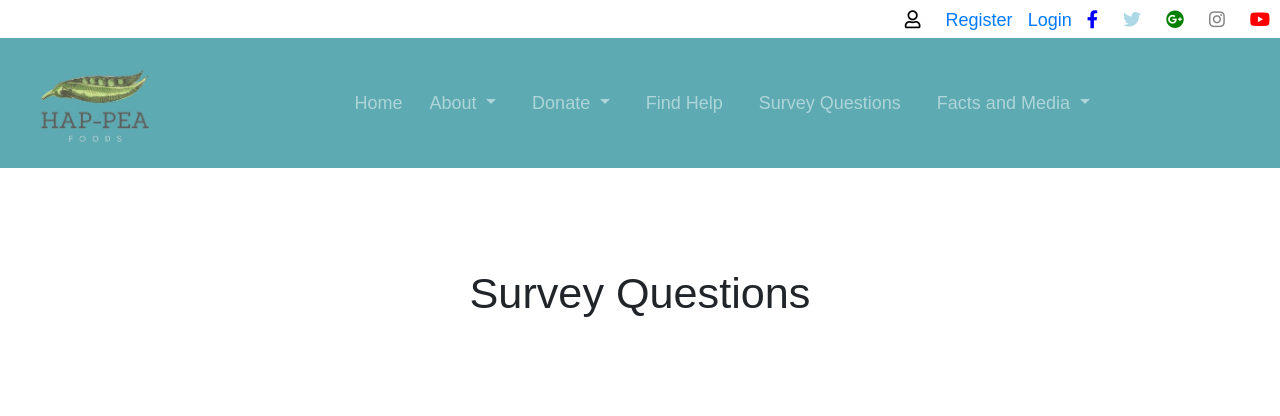
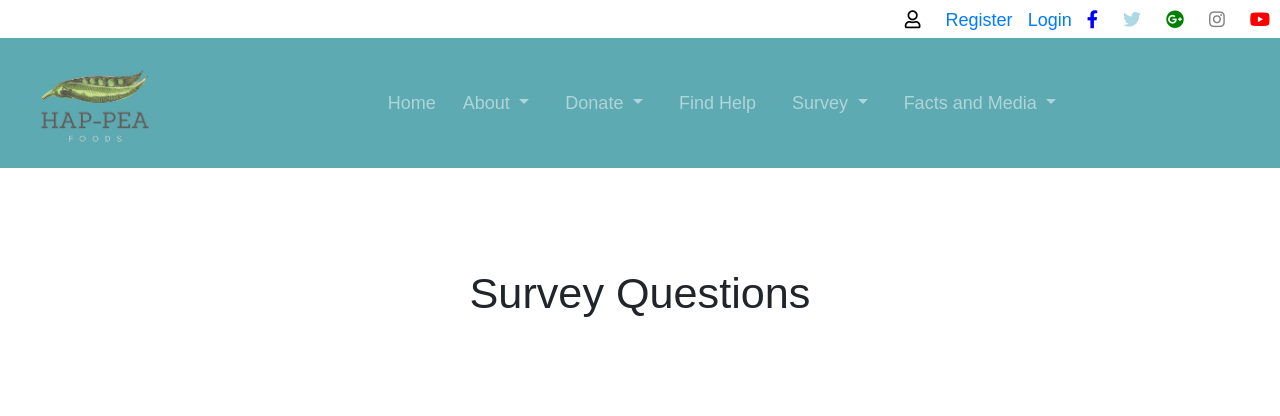
Before and after one commit to dmjefe/hap_pea_foods, a Django app: page /survey/list in a window 1280 px wide. Shown: the top 416 px of the page. Run offline with Django 3.2, Linux system fonts and the light colour scheme; data comes from the database, SQL or seed files in the repository; some libraries are stand-ins or nearby versions.

Commit message:
Implemented QR Code for the Survey Changed Base Template Survey headings for QR Code page

```diff
--- a/survey/urls.py
+++ b/survey/urls.py
@@ -5,6 +5,7 @@ urlpatterns = [
     path('list', views.survey_list_view, name='list'),
     path('create', views.survey_create_view, name='create'),
     path('choice', views.question_choice_view, name='choice'),
+    path('qrCode/', views.qrCode, name='qrCode'),
     path('answer/<questionnaire_id>/', views.answer_view, name='answer'),
     path('results/<questionnaire_id>/', views.results_view, name='results'),
 ]
--- a/survey/views.py
+++ b/survey/views.py
@@ -41,6 +41,9 @@ def results_view(request, questionnaire_id): # for admin only
     result = Questionnaire.objects.get(pk=questionnaire_id)
     return render(request, 'survey/results.html', {'result':result})
 
+def qrCode(request): # list view
+    return render(request, 'survey/qrCode.html')
+
 #def survey_list_view(request): # list view
 #    questions = Question.objects.all()
 #    return render(request, 'survey/list.html', {'questions':questions})
--- a/templates/base_layout.html
+++ b/templates/base_layout.html
@@ -80,8 +80,14 @@
             <li class="nav-item">
                 <a class="nav-link px-3" href="{% url 'find_help' %}">Find Help</a>
             </li>
-            <li class="nav-item">
-                <a class="nav-link px-3" href="{% url 'list' %}">Survey Questions</a>
+            <li class="nav-item dropdown">
+                <a class="nav-link dropdown-toggle px-3" href="#" id="navbarDropdown" data-toggle="dropdown" aria-haspopup="true" aria-expanded="false">
+                  Survey
+                </a>
+                <div class="dropdown-menu" aria-labelledby="navbarDropdown">
+                    <a class="dropdown-item" href="{% url 'list' %}">Survey Questions</a>
+                    <a class="dropdown-item" href="{% url 'qrCode' %}">Survey QR Code</a>
+                </div>
             </li>
             <li class="nav-item dropdown">
                 <a class="nav-link dropdown-toggle px-3" href="#" id="navbarDropdown" data-toggle="dropdown" aria-haspopup="true" aria-expanded="false">
```
Also changed, not shown: templates/survey/qrCode.html (added, +14 -0 lines).
